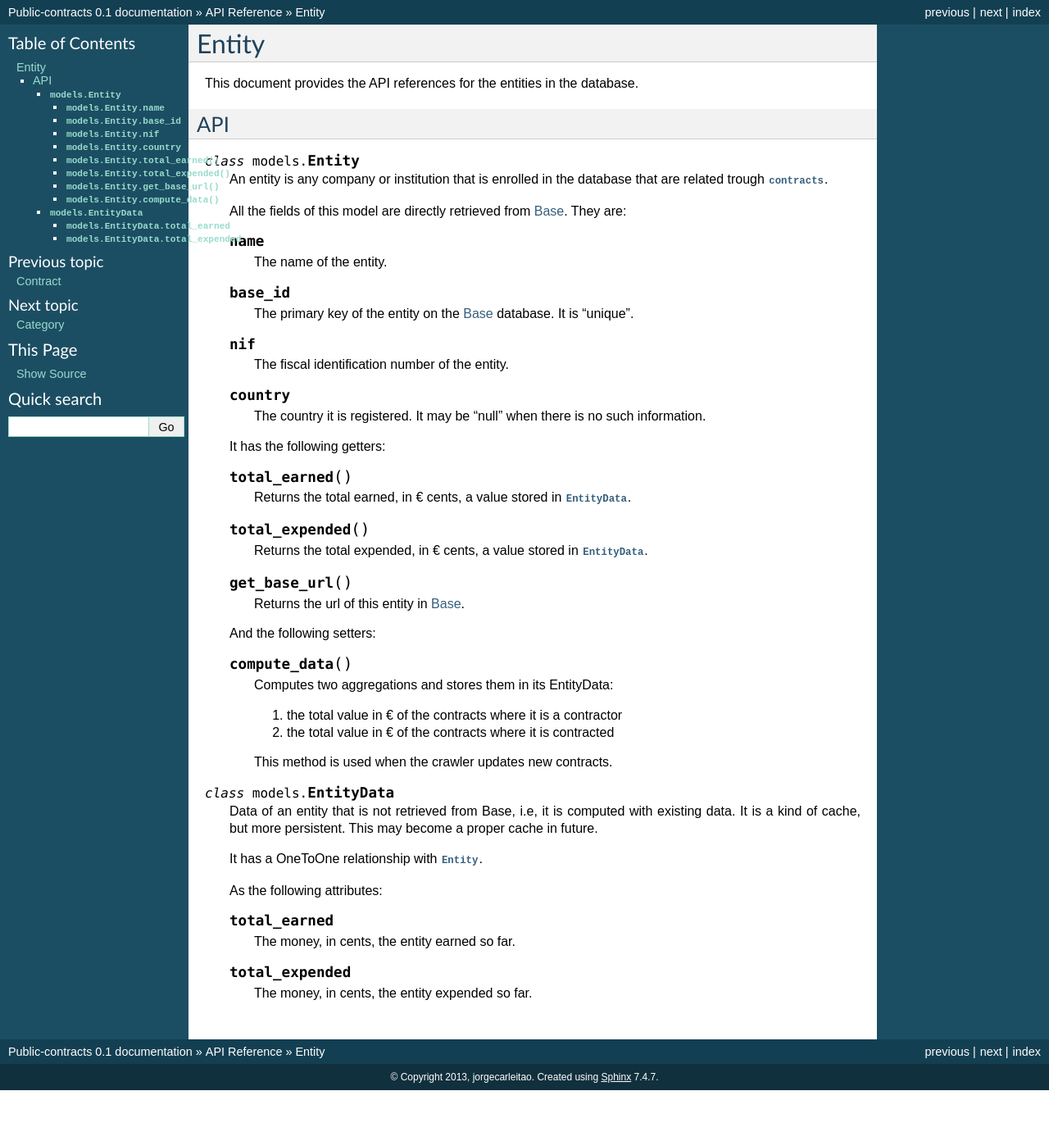
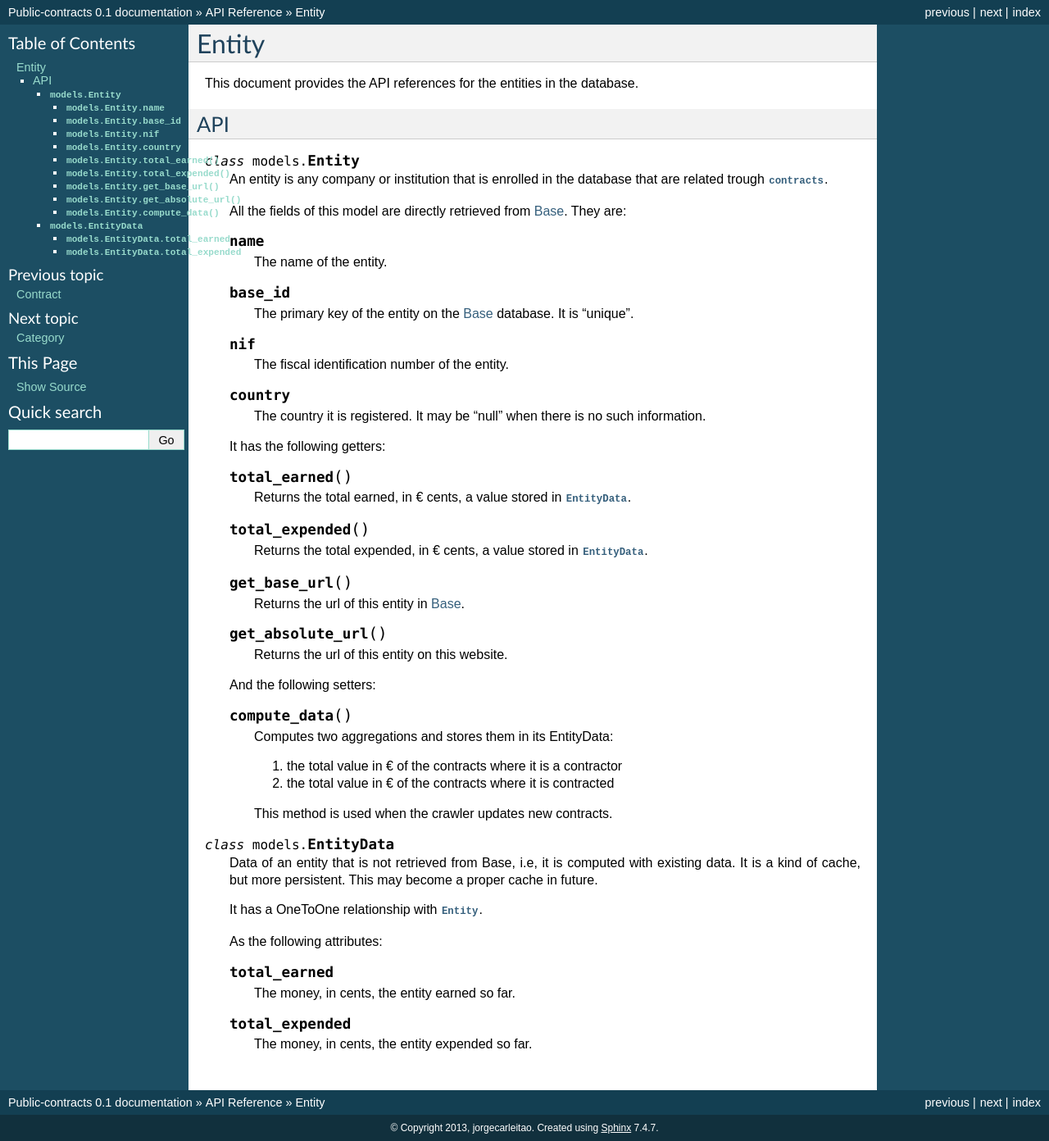
Before and after one commit to jorgecarleitao/public-contracts, a Sphinx documentation site: the page built from docs/contracts_api/entity.rst, in a window 1280 px wide. Shown: the whole page at 82% size. Built offline with Sphinx 7.4.7, drawn with Linux system fonts in a browser that asks for light colours; before the commit the page ends 1330 px from its top, so only the background shows below that.

Commit message:
Documented Entity.get_absolute_url.

```diff
--- a/docs/contracts_api/entity.rst
+++ b/docs/contracts_api/entity.rst
@@ -48,6 +48,10 @@ API
 
         Returns the url of this entity in Base_.
 
+    .. method:: get_absolute_url()
+
+        Returns the url of this entity on this website.
+
     And the following setters:
 
     .. method:: compute_data()
```
